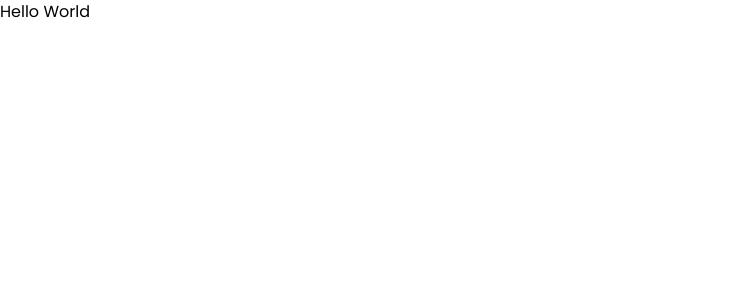
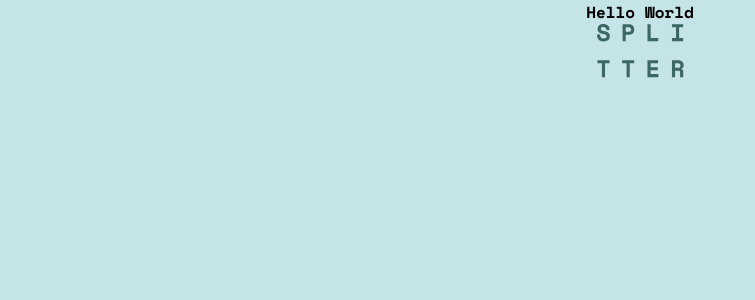
Before and after one commit to Vincenttoon/Splitter_Cell, a React (Create React App) app: page / in a window 1280 px wide. Shown: the top 300 px of the page, without its empty margins (0-755 px from the left). Built offline with nearby package versions, Linux system fonts and the light colour scheme; the HTML template or start-up script is replaced by a standard one.

Commit message:
file restructure

```diff
--- a/src/App.js
+++ b/src/App.js
@@ -4,7 +4,8 @@ import MainPage from './pages/MainPage.jsx';
 
 function App() {
   return (
-    <div>
+    <div className={`flex flex-col items-center`}>
+      <h1>Hello World</h1>
       <body>
         <MainPage />
       </body>
--- a/src/index.css
+++ b/src/index.css
@@ -1,4 +1,4 @@
-@import url("https://fonts.googleapis.com/css2?family=Poppins:ital,wght@0,100;0,200;0,300;0,400;0,500;0,600;0,700;0,800;0,900;1,100;1,200;1,300;1,400;1,500;1,600;1,700;1,800;1,900&display=swap");
+@import url("https://fonts.googleapis.com/css2?family=Space+Mono:ital,wght@0,400;0,700;1,400;1,700&display=swap");
 
 @tailwind base;
 @tailwind components;
@@ -6,6 +6,21 @@
 
 @layer base {
   html {
-    font-family: 'Poppins', sans-serif;
+    font-family: 'Space Mono', monospace;
+    font-weight: 700;
   }
 }
+
+:root{
+  --primary: hsl(172, 67%, 45%);
+  --dark-cyan: hsl(186, 14%, 43%);
+  --grey-cyan: hsl(184, 14%, 56%);
+  --light-grey-cyan: hsl(185, 41%, 84%);
+  --very-light-grey-cyan: hsl(189, 41%, 97%);
+  --white: hsl(0, 0%, 100%);
+  margin: 0;
+  padding: 0;
+  background-color: var(--light-grey-cyan);
+  min-height: 100vh;
+  width: 100%;
+}
--- a/src/pages/MainPage.jsx
+++ b/src/pages/MainPage.jsx
@@ -1,11 +1,12 @@
 import React from "react";
+import logo from '../images/logo.svg'
 
 function MainPage() {
     return (
-        <div>
-            <h1>
-                Hello World
-            </h1>
+        <div className="main-div">
+            <img src={ logo } alt="main Splitter logo" />
+            <div className="AppContent">
+            </div>
         </div>
     )
 }
```
Also changed, not shown: src/components/UI/BillInput.jsx (added), src/components/UI/ResetButton.jsx (added), src/components/UI/TipButton.jsx (added), src/components/UI/TipInput.jsx (added), src/components/UI/billInput.js (deleted), src/components/UI/resetButton.js (deleted), src/components/UI/tipButtons.js (deleted), src/components/UI/tipInput.js (deleted).
